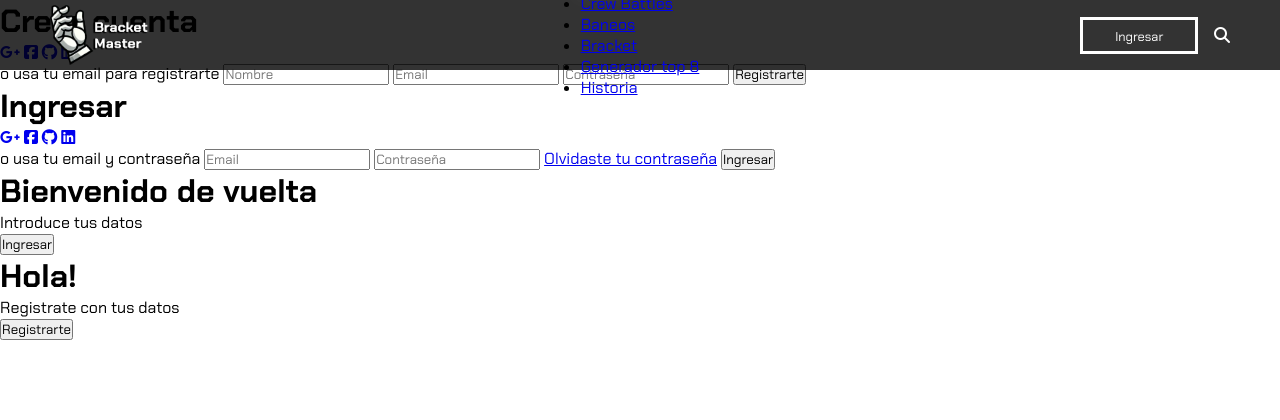
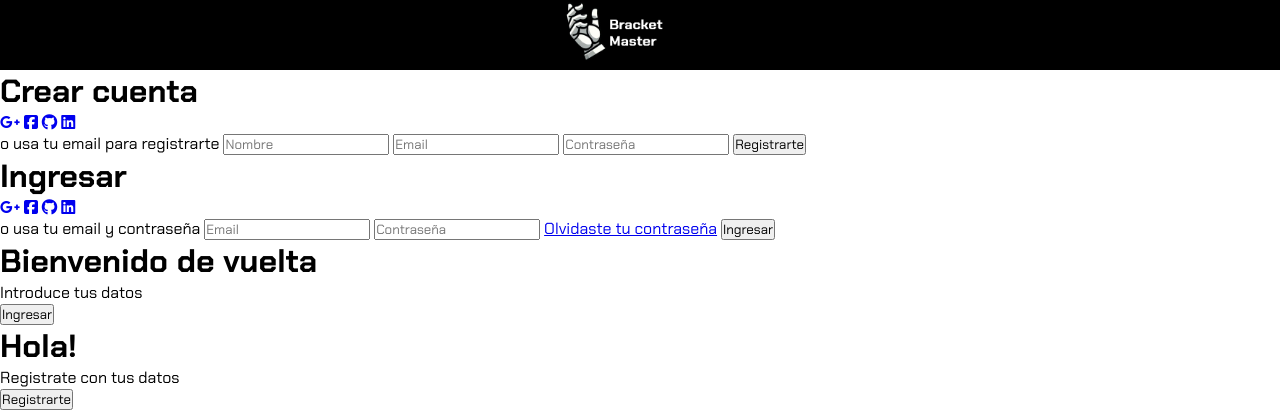
Before and after one commit to DavidHinojosVega/DavidHinojosVega.github.io, a PHP site: page /login.html in a window 1280 px wide. Shown: the top 420 px of the page. Run offline with PHP 8.4, Linux system fonts and the light colour scheme; some libraries are stand-ins or nearby versions.

Commit message:
Avanzamos con el login

```diff
--- a/CSS/stilesLogin.css
+++ b/CSS/stilesLogin.css
@@ -3,23 +3,27 @@
     margin: 0;
     font-family: "Chakra Petch", sans-serif;
 }
+body>div#separador{
+    background-color: rgb(0, 0, 0);
+    height: 70px;
+    width: 100%;
+}
 header{
     width: 100%;
     height: 70px;
-    background-color: rgba(0, 0, 0, 0.8);
+    background-color:black;
     display: flex; /* Activa el modelo de diseño flexible */
     justify-content: center;
     align-items: center; /* Alinea verticalmente los hijos */
     position: fixed; /* Hace que el header sea fijo */
     top: 0; /* Lo coloca en la parte superior de la pantalla */
     left: 0; /* Lo alinea al lado izquierdo */
-    z-index: 1000; /* Asegura que esté por encima de otros elementos */
 }
 header>div#divpapa{
     width: calc(100% - 100px);
     height: 100%;
-    display: flex;/*Activa el modelo de diseño flexible*/
-    justify-content: space-between;
+    display: flex;/*Activa el modelo de diseño flexible todos los elementos se pone uno enseguida de otro*/
+    justify-content: center;
     align-items: center; /* Alinea verticalmente los hijos */
 }
 header>div#divpapa>div.hijo1{/*Para mandar llamar la clase se pone un punto y luego el nombre de la calse*/
@@ -35,20 +39,7 @@ header>div#divpapa>div.hijo1{/*Para mandar llamar la clase se pone un punto y lu
    --color: #ffffff
 }
 
-header>div#divpapa>div.hijo1>img{
+header>div#divpapa>div.hijo1>a>img{
     max-width: 100px; /* Ajusta el tamaño máximo del logotipo */
     height: 100%; /* Mantén las proporciones del logotipo */
 }
-header>div#divpapa>div.hijo1>a{
-    width: 75%;/*Agarra el 75% del dv.hijo1*/
-    height: 23px;/*Altura del boton*/
-    font-size: .8rem;
-    background: none;
-    border: 3px solid;
-    color: #ffffff;
-    transition: all 0.3s ease;
-    display: flex;
-    justify-content: center;
-    text-decoration: none;
-    padding-top: 8px;
-}
--- a/index.html
+++ b/index.html
@@ -40,13 +40,14 @@
         <p>"La solución sencilla a tus problemas, años de experiencia a tu disposición"</p>
         <a href="./login.html">Ingresar</a>
     </div>
+    <div id="separador"></div>
     <div class="hbox">
         <div>
             <img src="./img/torneoejemplo.webp" alt="imagen complementaria">
         </div>
          <div class="elemento">
             <h2>Tenemos lo que buscas</h2>
-            <p>Estamos buscando lo que todos buscan</p>
+            <p>La comunidad de los E-sports a crecido a pasos agigantados a lo largo de estos últimos años y nosotoros como parte de ella queremos que tenga todas las herramientasa necesarias para que como comunidad, organizadores de eventos o inclusive jugadores amateurs se puedan desenvolver de la mejor forma posible</p>
         </div>
     </div>
 </body>
--- a/login.html
+++ b/login.html
@@ -14,24 +14,11 @@
     <header>
         <div id="divpapa">
             <div class="hijo1">
-                <img src="./img/bracketmaster.webp" alt="Logo de Bracket Master con letras">
+                <a href="./index.html"><img src="./img/bracketmaster.webp" alt="Logo de Bracket Master con letras"></a>
             </div><!--Son como cajas que contienen cosas-->
-            <div id = "hijo2">
-                <ul>
-                    <li style="text-decoration: underline; color: aliceblue;text-shadow: 0 0 15px var(--color) !important;"><a href="">Inicio</a></li><!--Un elemento de la lista y la a sirve para redireccionar a otra pantalla-->
-                    <li id="licrew"><a href="#">Crew Battles</a></li><!--la letra a sirve para que el elemento nos redireccione a otra pantalla-->
-                    <li id="libaneos"><a href="#">Baneos</a></li>
-                    <li id="libracket"><a href="#">Bracket</a></li>
-                    <li id="litop8"><a href="#">Generador top 8</a></li>
-                    <li id="lihistoria"><a href="#">Historia</a></li>
-                </ul><!--Lista-->
-            </div><!--En este div estaran las diversas opciones de la pagina-->
-            <div class="hijo1">
-                <a href="./login.html">Ingresar</a>
-                <i class="fa-solid fa-magnifying-glass" style="color: white;" aria-label="Buscar"></i><!--Esto se coloca para colocar iconos viene de fontawesome-->
-            </div>
         </div>
     </header>
+    <div id="separador"></div>
     <div class="container" id="container">
         <div class="form-container sign-up">
             <form>
```
Also changed, not shown: CSS/styles.css (+11 -4 lines).
